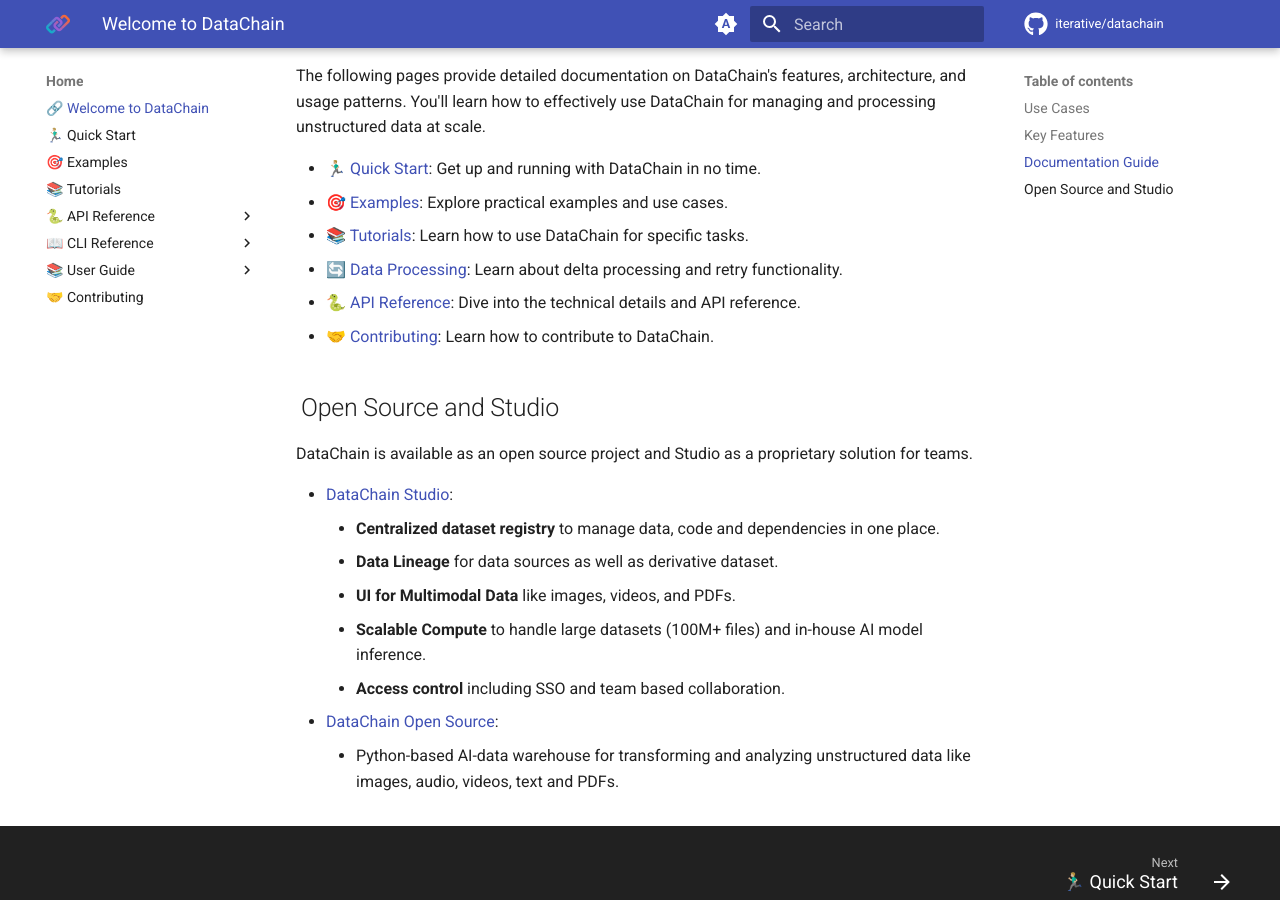
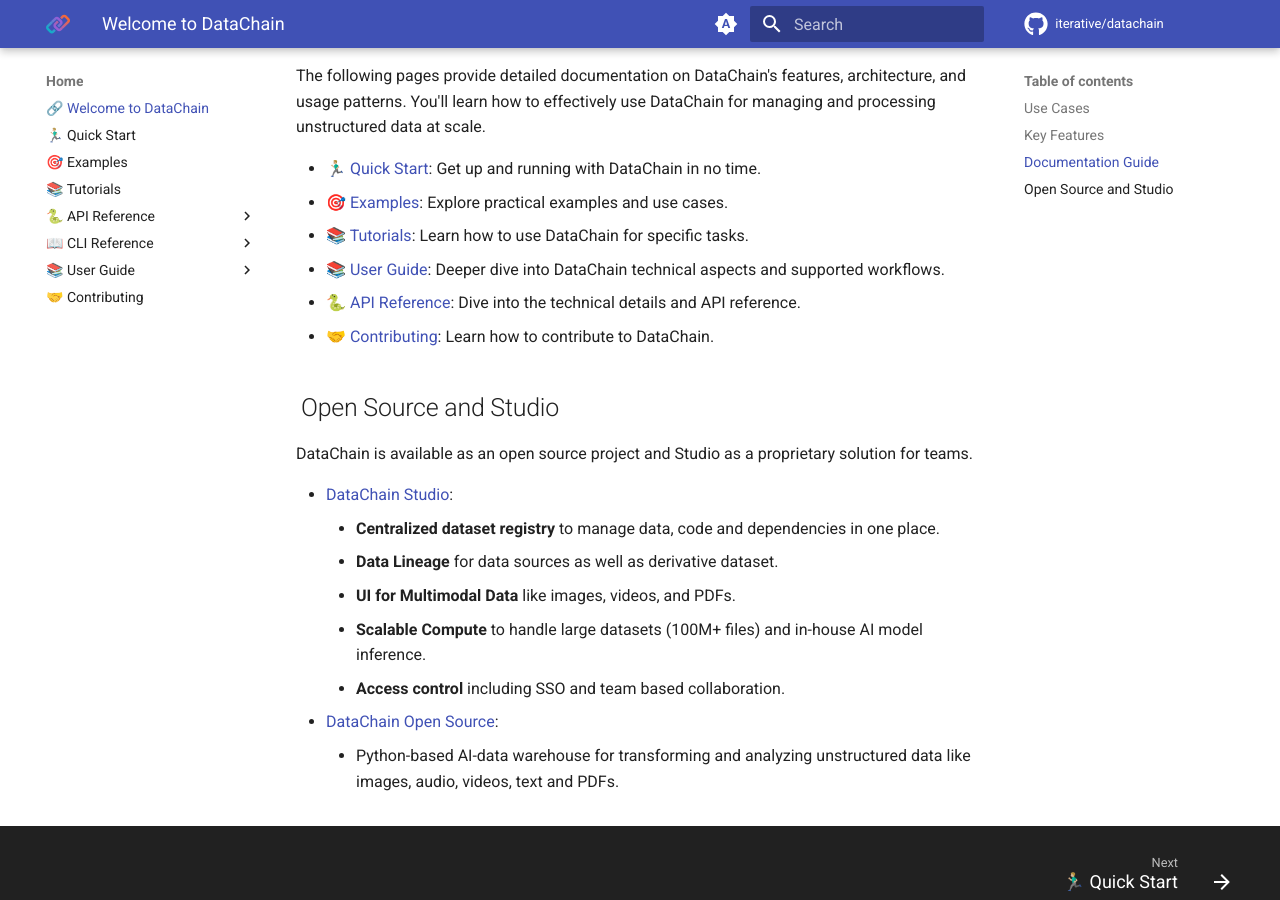
Before and after one commit to iterative/datachain, an MkDocs documentation site: the page built from docs/index.md, in a window 1280 px wide and 900 px high, scrolled down 1348 px. Built offline with MkDocs 1.6.1 and Material for MkDocs 9.7.7, drawn with Linux system fonts in a browser that asks for light colours; comment, search, counter and statistics services are not loaded.

Commit message:
add guide index

```diff
--- a/docs/index.md
+++ b/docs/index.md
@@ -86,7 +86,7 @@
 - [🏃🏼‍♂️ Quick Start](quick-start.md): Get up and running with DataChain in no time.
 - [🎯 Examples](examples.md): Explore practical examples and use cases.
 - [📚 Tutorials](tutorials.md): Learn how to use DataChain for specific tasks.
-- [🔄 Data Processing](references/processing.md): Learn about delta processing and retry functionality.
+- [📚 User Guide](guide/index.md): Deeper dive into DataChain technical aspects and supported workflows.
 - [🐍 API Reference](references/index.md): Dive into the technical details and API reference.
 - [🤝 Contributing](contributing.md): Learn how to contribute to DataChain.
 
--- a/mkdocs.yml
+++ b/mkdocs.yml
@@ -98,6 +98,7 @@
                   - cancel: commands/job/cancel.md
                   - ls: commands/job/ls.md
       - 📚 User Guide:
+          - Overview: guide/index.md
           - 📡 Interacting with remote storage: guide/remotes.md
           - Data Processing:
               - Overview: guide/processing.md
```
Also changed, not shown: docs/guide/index.md (added, +12 -0 lines).
